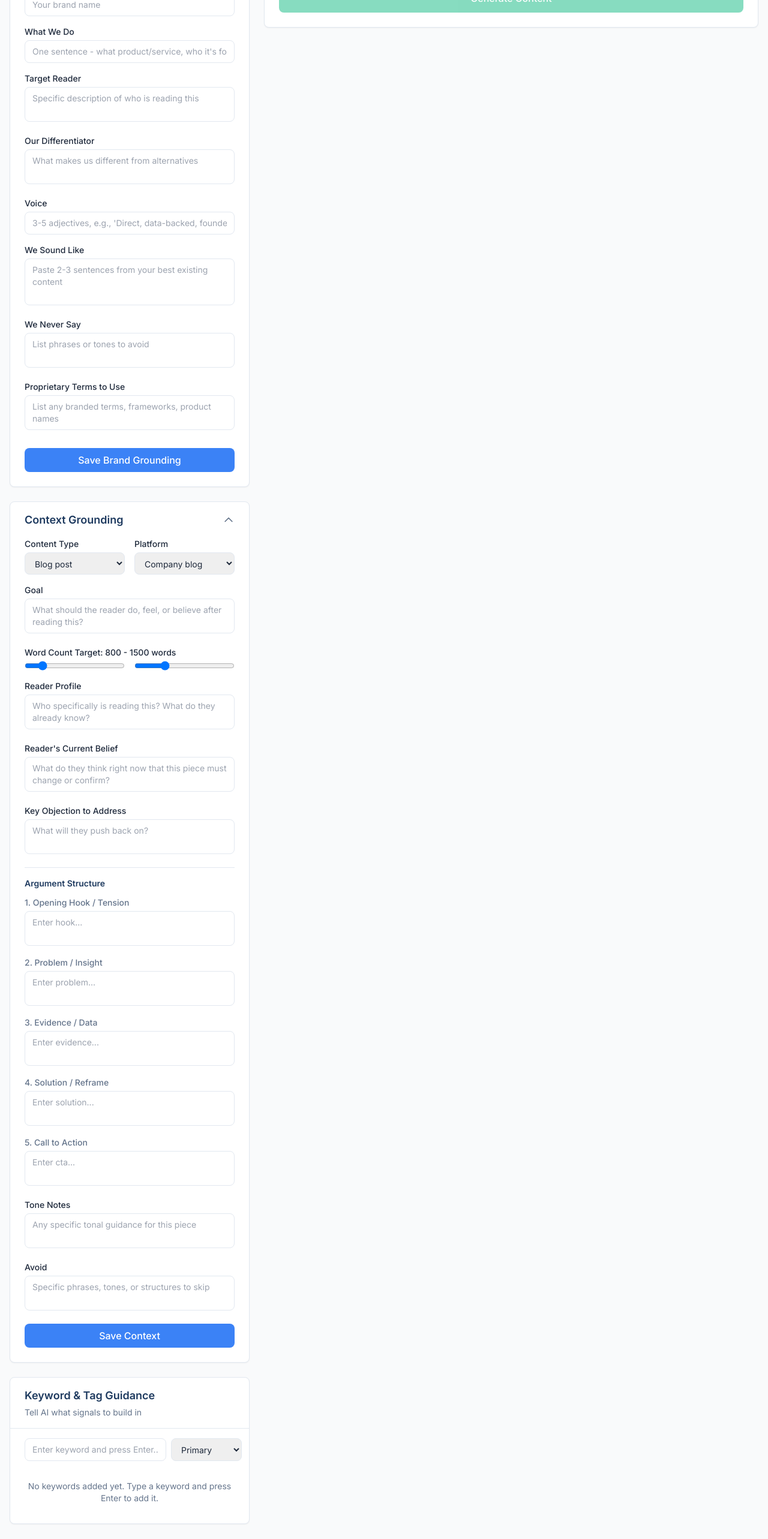
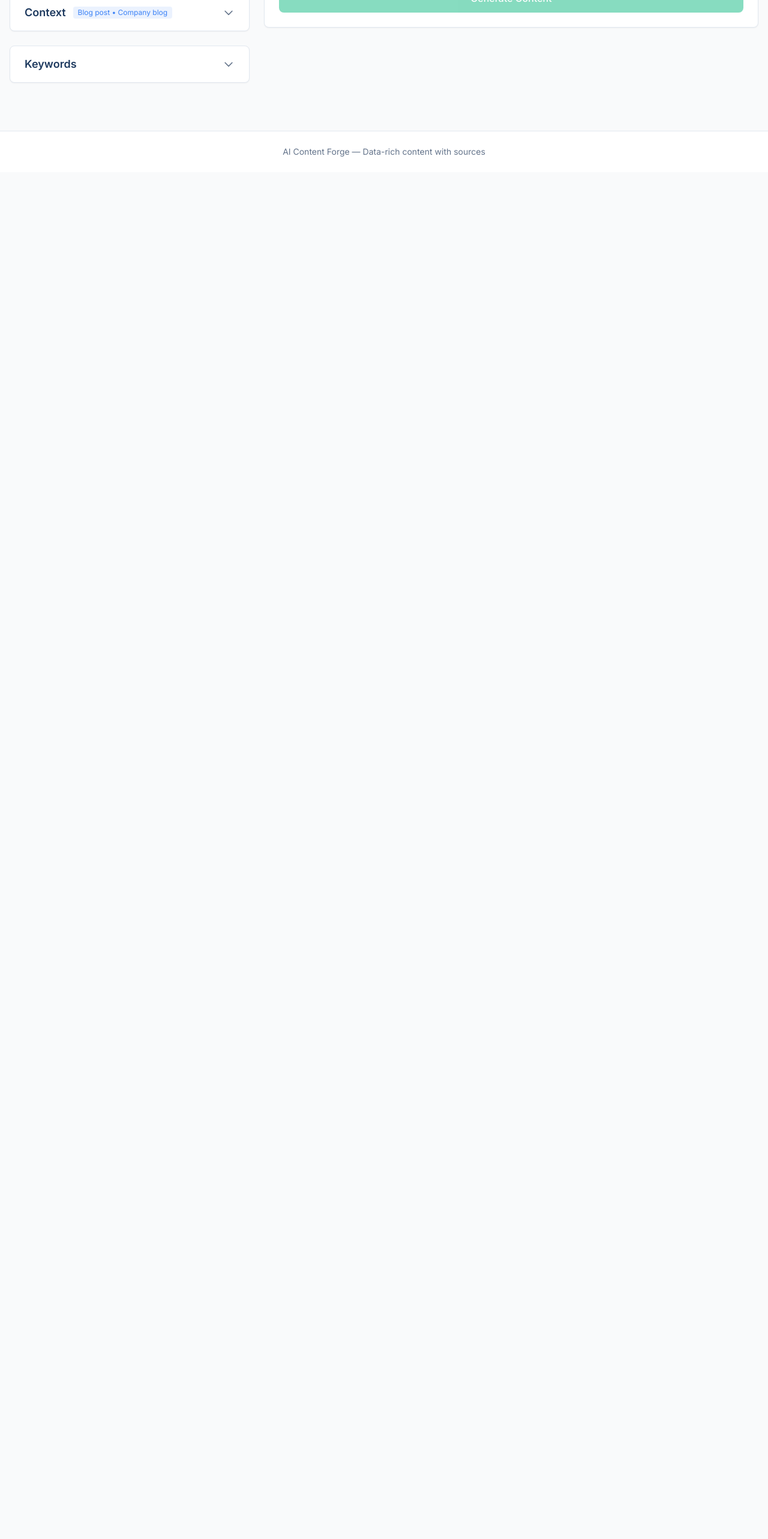
Before and after one commit to anilmittal86/aicontentforge, a Next.js app: page / in a window 1280 px wide. Shown: the part 200-2766 px from the top of the page at 60% size. After the commit the page ends 800 px from the top, so only its background shows below. Built offline with nearby package versions, Linux system fonts and the light colour scheme.

Commit message:
Simplify UI - make most fields optional, collapsible advanced options

```diff
--- a/src/components/BrandGroundingForm.tsx
+++ b/src/components/BrandGroundingForm.tsx
@@ -24,8 +24,9 @@ const emptyBrand: BrandGrounding = {
 export default function BrandGroundingForm({ onSave, onSelect, selectedBrand }: BrandGroundingFormProps) {
   const [form, setForm] = useState<BrandGrounding>(emptyBrand);
   const [savedBrands, setSavedBrands] = useState<BrandGrounding[]>([]);
-  const [isExpanded, setIsExpanded] = useState(true);
+  const [isExpanded, setIsExpanded] = useState(false);
   const [selectedId, setSelectedId] = useState<string>('');
+  const [showAdvanced, setShowAdvanced] = useState(false);
 
   useEffect(() => {
     setSavedBrands(storage.getBrandGroundings());
@@ -81,7 +82,14 @@ export default function BrandGroundingForm({ onSave, onSelect, selectedBrand }:
         onClick={() => setIsExpanded(!isExpanded)}
         className="w-full px-6 py-4 flex items-center justify-between text-left"
       >
+        <div className="flex items-center gap-3">
           <h2 className="text-lg font-semibold text-primary">Brand Grounding</h2>
+          {form.brand_name && (
+            <span className="px-2 py-0.5 bg-secondary/10 text-secondary text-xs rounded">
+              {form.brand_name}
+            </span>
+          )}
+        </div>
         <svg
           className={`w-5 h-5 text-text-secondary transition-transform ${isExpanded ? 'rotate-180' : ''}`}
           fill="none"
@@ -96,7 +104,6 @@ export default function BrandGroundingForm({ onSave, onSelect, selectedBrand }:
         <div className="px-6 pb-6 space-y-4">
           {savedBrands.length > 0 && (
             <div className="flex gap-2 items-center mb-4">
-              <label className="text-sm font-medium text-text-secondary">Load saved:</label>
               <select
                 value={selectedId}
                 onChange={(e) => {
@@ -105,16 +112,16 @@ export default function BrandGroundingForm({ onSave, onSelect, selectedBrand }:
                 }}
                 className="flex-1 px-3 py-2 border border-border rounded-lg text-sm focus:outline-none focus:ring-2 focus:ring-secondary"
               >
-                <option value="">Select a saved brand...</option>
+                <option value="">Select saved brand...</option>
                 {savedBrands.map(brand => (
                   <option key={brand.id} value={brand.id!}>
-                    {brand.brand_name || 'Untitled Brand'}
+                    {brand.brand_name || 'Untitled'}
                   </option>
                 ))}
               </select>
               <button
                 onClick={handleNew}
-                className="px-3 py-2 text-sm bg-gray-100 hover:bg-gray-200 rounded-lg transition-colors"
+                className="px-3 py-2 text-sm bg-gray-100 hover:bg-gray-200 rounded-lg"
               >
                 New
               </button>
@@ -138,17 +145,26 @@ export default function BrandGroundingForm({ onSave, onSelect, selectedBrand }:
               type="text"
               value={form.what_we_do}
               onChange={(e) => handleChange('what_we_do', e.target.value)}
-              placeholder="One sentence - what product/service, who it's for, what outcome it delivers"
+              placeholder="One sentence about your product"
               className="w-full px-3 py-2 border border-border rounded-lg text-sm focus:outline-none focus:ring-2 focus:ring-secondary"
             />
           </div>
 
+          <button
+            onClick={() => setShowAdvanced(!showAdvanced)}
+            className="text-sm text-secondary hover:underline"
+          >
+            {showAdvanced ? 'Hide' : 'Show'} advanced options
+          </button>
+
+          {showAdvanced && (
+            <div className="space-y-4 pt-2 border-t border-border">
               <div>
                 <label className="block text-sm font-medium text-text-primary mb-1">Target Reader</label>
                 <textarea
                   value={form.target_reader}
                   onChange={(e) => handleChange('target_reader', e.target.value)}
-              placeholder="Specific description of who is reading this"
+                  placeholder="Who is this for?"
                   rows={2}
                   className="w-full px-3 py-2 border border-border rounded-lg text-sm focus:outline-none focus:ring-2 focus:ring-secondary resize-none"
                 />
@@ -159,7 +175,7 @@ export default function BrandGroundingForm({ onSave, onSelect, selectedBrand }:
                 <textarea
                   value={form.our_differentiator}
                   onChange={(e) => handleChange('our_differentiator', e.target.value)}
-              placeholder="What makes us different from alternatives"
+                  placeholder="What makes you different?"
                   rows={2}
                   className="w-full px-3 py-2 border border-border rounded-lg text-sm focus:outline-none focus:ring-2 focus:ring-secondary resize-none"
                 />
@@ -171,7 +187,7 @@ export default function BrandGroundingForm({ onSave, onSelect, selectedBrand }:
                   type="text"
                   value={form.voice}
                   onChange={(e) => handleChange('voice', e.target.value)}
-              placeholder="3-5 adjectives, e.g., 'Direct, data-backed, founder-to-founder, no fluff'"
+                  placeholder="e.g., Direct, data-backed, no fluff"
                   className="w-full px-3 py-2 border border-border rounded-lg text-sm focus:outline-none focus:ring-2 focus:ring-secondary"
                 />
               </div>
@@ -181,8 +197,8 @@ export default function BrandGroundingForm({ onSave, onSelect, selectedBrand }:
                 <textarea
                   value={form.we_sound_like}
                   onChange={(e) => handleChange('we_sound_like', e.target.value)}
-              placeholder="Paste 2-3 sentences from your best existing content"
-              rows={3}
+                  placeholder="Sample content that represents your voice"
+                  rows={2}
                   className="w-full px-3 py-2 border border-border rounded-lg text-sm focus:outline-none focus:ring-2 focus:ring-secondary resize-none"
                 />
               </div>
@@ -192,34 +208,36 @@ export default function BrandGroundingForm({ onSave, onSelect, selectedBrand }:
                 <textarea
                   value={form.we_never_say}
                   onChange={(e) => handleChange('we_never_say', e.target.value)}
-              placeholder="List phrases or tones to avoid"
+                  placeholder="Phrases to avoid"
                   rows={2}
                   className="w-full px-3 py-2 border border-border rounded-lg text-sm focus:outline-none focus:ring-2 focus:ring-secondary resize-none"
                 />
               </div>
 
               <div>
-            <label className="block text-sm font-medium text-text-primary mb-1">Proprietary Terms to Use</label>
+                <label className="block text-sm font-medium text-text-primary mb-1">Proprietary Terms</label>
                 <textarea
                   value={form.proprietary_terms}
                   onChange={(e) => handleChange('proprietary_terms', e.target.value)}
-              placeholder="List any branded terms, frameworks, product names"
+                  placeholder="Branded terms to use"
                   rows={2}
                   className="w-full px-3 py-2 border border-border rounded-lg text-sm focus:outline-none focus:ring-2 focus:ring-secondary resize-none"
                 />
               </div>
+            </div>
+          )}
 
           <div className="flex gap-2 pt-2">
             <button
               onClick={handleSave}
-              className="flex-1 px-4 py-2 bg-secondary text-white rounded-lg font-medium hover:bg-blue-600 transition-colors"
+              className="flex-1 px-4 py-2 bg-secondary text-white rounded-lg font-medium hover:bg-blue-600"
             >
-              Save Brand Grounding
+              Save
             </button>
             {form.id && (
               <button
                 onClick={() => form.id && handleDelete(form.id)}
-                className="px-4 py-2 text-red-600 hover:bg-red-50 rounded-lg transition-colors"
+                className="px-4 py-2 text-red-600 hover:bg-red-50 rounded-lg"
               >
                 Delete
               </button>
--- a/src/components/ContextGroundingForm.tsx
+++ b/src/components/ContextGroundingForm.tsx
@@ -31,7 +31,8 @@ const emptyContext: ContextGrounding = {
 
 export default function ContextGroundingForm({ onSave, onChange, initialContext }: ContextGroundingFormProps) {
   const [form, setForm] = useState<ContextGrounding>(initialContext || emptyContext);
-  const [isExpanded, setIsExpanded] = useState(true);
+  const [isExpanded, setIsExpanded] = useState(false);
+  const [showAdvanced, setShowAdvanced] = useState(false);
 
   const handleChange = (field: keyof ContextGrounding, value: string | number) => {
     const updated = { ...form, [field]: value };
@@ -53,11 +54,11 @@ export default function ContextGroundingForm({ onSave, onChange, initialContext
   };
 
   const argLabels: Record<keyof ArgumentStructure, string> = {
-    hook: '1. Opening Hook / Tension',
-    problem: '2. Problem / Insight',
-    evidence: '3. Evidence / Data',
-    solution: '4. Solution / Reframe',
-    cta: '5. Call to Action',
+    hook: '1. Hook',
+    problem: '2. Problem',
+    evidence: '3. Evidence',
+    solution: '4. Solution',
+    cta: '5. CTA',
   };
 
   return (
@@ -66,7 +67,14 @@ export default function ContextGroundingForm({ onSave, onChange, initialContext
         onClick={() => setIsExpanded(!isExpanded)}
         className="w-full px-6 py-4 flex items-center justify-between text-left"
       >
-        <h2 className="text-lg font-semibold text-primary">Context Grounding</h2>
+        <div className="flex items-center gap-3">
+          <h2 className="text-lg font-semibold text-primary">Context</h2>
+          {form.content_type && (
+            <span className="px-2 py-0.5 bg-secondary/10 text-secondary text-xs rounded">
+              {form.content_type} • {form.platform}
+            </span>
+          )}
+        </div>
         <svg
           className={`w-5 h-5 text-text-secondary transition-transform ${isExpanded ? 'rotate-180' : ''}`}
           fill="none"
@@ -107,11 +115,11 @@ export default function ContextGroundingForm({ onSave, onChange, initialContext
           </div>
 
           <div>
-            <label className="block text-sm font-medium text-text-primary mb-1">Goal</label>
+            <label className="block text-sm font-medium text-text-primary mb-1">Goal *</label>
             <textarea
               value={form.goal}
               onChange={(e) => handleChange('goal', e.target.value)}
-              placeholder="What should the reader do, feel, or believe after reading this?"
+              placeholder="What should the reader do, feel, or believe after reading?"
               rows={2}
               className="w-full px-3 py-2 border border-border rounded-lg text-sm focus:outline-none focus:ring-2 focus:ring-secondary resize-none"
             />
@@ -119,9 +127,10 @@ export default function ContextGroundingForm({ onSave, onChange, initialContext
 
           <div>
             <label className="block text-sm font-medium text-text-primary mb-1">
-              Word Count Target: {form.word_count_min} - {form.word_count_max} words
+              Word Count: {form.word_count_min} - {form.word_count_max}
             </label>
-            <div className="flex gap-4 items-center">
+            <div className="flex gap-2 items-center">
+              <span className="text-xs text-text-secondary">100</span>
               <input
                 type="range"
                 min={100}
@@ -140,15 +149,25 @@ export default function ContextGroundingForm({ onSave, onChange, initialContext
                 onChange={(e) => handleChange('word_count_max', parseInt(e.target.value))}
                 className="flex-1"
               />
+              <span className="text-xs text-text-secondary">5000</span>
             </div>
           </div>
 
+          <button
+            onClick={() => setShowAdvanced(!showAdvanced)}
+            className="text-sm text-secondary hover:underline"
+          >
+            {showAdvanced ? 'Hide' : 'Show'} advanced options
+          </button>
+
+          {showAdvanced && (
+            <div className="space-y-4 pt-2 border-t border-border">
               <div>
                 <label className="block text-sm font-medium text-text-primary mb-1">Reader Profile</label>
                 <textarea
                   value={form.reader_profile}
                   onChange={(e) => handleChange('reader_profile', e.target.value)}
-              placeholder="Who specifically is reading this? What do they already know?"
+                  placeholder="Who is reading this?"
                   rows={2}
                   className="w-full px-3 py-2 border border-border rounded-lg text-sm focus:outline-none focus:ring-2 focus:ring-secondary resize-none"
                 />
@@ -159,14 +178,14 @@ export default function ContextGroundingForm({ onSave, onChange, initialContext
                 <textarea
                   value={form.reader_belief}
                   onChange={(e) => handleChange('reader_belief', e.target.value)}
-              placeholder="What do they think right now that this piece must change or confirm?"
+                  placeholder="What do they think now?"
                   rows={2}
                   className="w-full px-3 py-2 border border-border rounded-lg text-sm focus:outline-none focus:ring-2 focus:ring-secondary resize-none"
                 />
               </div>
 
               <div>
-            <label className="block text-sm font-medium text-text-primary mb-1">Key Objection to Address</label>
+                <label className="block text-sm font-medium text-text-primary mb-1">Key Objection</label>
                 <textarea
                   value={form.key_objection}
                   onChange={(e) => handleChange('key_objection', e.target.value)}
@@ -176,18 +195,18 @@ export default function ContextGroundingForm({ onSave, onChange, initialContext
                 />
               </div>
 
-          <div className="border-t border-border pt-4">
-            <h3 className="text-sm font-semibold text-primary mb-3">Argument Structure</h3>
-            <div className="space-y-3">
+              <div>
+                <h3 className="text-sm font-semibold text-primary mb-2">Argument Structure</h3>
+                <div className="space-y-2">
                   {(Object.keys(argLabels) as Array<keyof ArgumentStructure>).map((key) => (
                     <div key={key}>
-                  <label className="block text-sm font-medium text-text-secondary mb-1">
+                      <label className="block text-xs font-medium text-text-secondary mb-1">
                         {argLabels[key]}
                       </label>
                       <textarea
                         value={form.argument_structure[key]}
                         onChange={(e) => handleArgChange(key, e.target.value)}
-                    rows={2}
+                        rows={1}
                         className="w-full px-3 py-2 border border-border rounded-lg text-sm focus:outline-none focus:ring-2 focus:ring-secondary resize-none"
                         placeholder={`Enter ${key}...`}
                       />
@@ -201,7 +220,7 @@ export default function ContextGroundingForm({ onSave, onChange, initialContext
                 <textarea
                   value={form.tone_notes}
                   onChange={(e) => handleChange('tone_notes', e.target.value)}
-              placeholder="Any specific tonal guidance for this piece"
+                  placeholder="Any tonal guidance?"
                   rows={2}
                   className="w-full px-3 py-2 border border-border rounded-lg text-sm focus:outline-none focus:ring-2 focus:ring-secondary resize-none"
                 />
@@ -212,15 +231,17 @@ export default function ContextGroundingForm({ onSave, onChange, initialContext
                 <textarea
                   value={form.avoid}
                   onChange={(e) => handleChange('avoid', e.target.value)}
-              placeholder="Specific phrases, tones, or structures to skip"
+                  placeholder="What to avoid?"
                   rows={2}
                   className="w-full px-3 py-2 border border-border rounded-lg text-sm focus:outline-none focus:ring-2 focus:ring-secondary resize-none"
                 />
               </div>
+            </div>
+          )}
 
           <button
             onClick={handleSave}
-            className="w-full px-4 py-2 bg-secondary text-white rounded-lg font-medium hover:bg-blue-600 transition-colors"
+            className="w-full px-4 py-2 bg-secondary text-white rounded-lg font-medium hover:bg-blue-600"
           >
             Save Context
           </button>
--- a/src/components/KeywordInput.tsx
+++ b/src/components/KeywordInput.tsx
@@ -11,6 +11,7 @@ interface KeywordInputProps {
 export default function KeywordInput({ keywords, onChange }: KeywordInputProps) {
   const [input, setInput] = useState('');
   const [priority, setPriority] = useState<'primary' | 'secondary'>('primary');
+  const [isExpanded, setIsExpanded] = useState(false);
 
   const handleKeyDown = (e: KeyboardEvent<HTMLInputElement>) => {
     if (e.key === 'Enter' && input.trim()) {
@@ -38,14 +39,34 @@ export default function KeywordInput({ keywords, onChange }: KeywordInputProps)
   const primaryKeywords = keywords.filter(k => k.priority === 'primary');
   const secondaryKeywords = keywords.filter(k => k.priority === 'secondary');
 
+  const hasKeywords = keywords.length > 0;
+
   return (
     <div className="bg-white rounded-lg shadow-sm border border-border">
-      <div className="px-6 py-4 border-b border-border">
-        <h2 className="text-lg font-semibold text-primary">Keyword & Tag Guidance</h2>
-        <p className="text-sm text-text-secondary mt-1">Tell AI what signals to build in</p>
+      <button
+        onClick={() => setIsExpanded(!isExpanded)}
+        className="w-full px-6 py-4 flex items-center justify-between text-left"
+      >
+        <div className="flex items-center gap-3">
+          <h2 className="text-lg font-semibold text-primary">Keywords</h2>
+          {hasKeywords && (
+            <span className="px-2 py-0.5 bg-secondary/10 text-secondary text-xs rounded">
+              {primaryKeywords.length} primary, {secondaryKeywords.length} secondary
+            </span>
+          )}
         </div>
+        <svg
+          className={`w-5 h-5 text-text-secondary transition-transform ${isExpanded ? 'rotate-180' : ''}`}
+          fill="none"
+          stroke="currentColor"
+          viewBox="0 0 24 24"
+        >
+          <path strokeLinecap="round" strokeLinejoin="round" strokeWidth={2} d="M19 9l-7 7-7-7" />
+        </svg>
+      </button>
 
-      <div className="px-6 py-4 space-y-4">
+      {isExpanded && (
+        <div className="px-6 pb-4 space-y-4">
           <div className="flex gap-2">
             <div className="flex-1 flex gap-2">
               <input
@@ -53,7 +74,7 @@ export default function KeywordInput({ keywords, onChange }: KeywordInputProps)
                 value={input}
                 onChange={(e) => setInput(e.target.value)}
                 onKeyDown={handleKeyDown}
-              placeholder="Enter keyword and press Enter..."
+                placeholder="Add keyword and press Enter..."
                 className="flex-1 px-3 py-2 border border-border rounded-lg text-sm focus:outline-none focus:ring-2 focus:ring-secondary"
               />
               <select
@@ -67,9 +88,7 @@ export default function KeywordInput({ keywords, onChange }: KeywordInputProps)
             </div>
           </div>
 
-        {primaryKeywords.length > 0 && (
-          <div>
-            <h3 className="text-sm font-medium text-text-secondary mb-2">Primary Keywords</h3>
+          {hasKeywords && (
             <div className="flex flex-wrap gap-2">
               {primaryKeywords.map(kw => (
                 <span
@@ -80,7 +99,7 @@ export default function KeywordInput({ keywords, onChange }: KeywordInputProps)
                   <button
                     onClick={() => togglePriority(kw.id!)}
                     className="hover:text-primary"
-                    title="Toggle to secondary"
+                    title="Toggle"
                   >
                     ↓
                   </button>
@@ -92,14 +111,6 @@ export default function KeywordInput({ keywords, onChange }: KeywordInputProps)
                   </button>
                 </span>
               ))}
-            </div>
-          </div>
-        )}
-
-        {secondaryKeywords.length > 0 && (
-          <div>
-            <h3 className="text-sm font-medium text-text-secondary mb-2">Secondary Keywords / Tags</h3>
-            <div className="flex flex-wrap gap-2">
               {secondaryKeywords.map(kw => (
                 <span
                   key={kw.id}
@@ -109,7 +120,7 @@ export default function KeywordInput({ keywords, onChange }: KeywordInputProps)
                   <button
                     onClick={() => togglePriority(kw.id!)}
                     className="hover:text-primary"
-                    title="Toggle to primary"
+                    title="Toggle"
                   >
                     ↑
                   </button>
@@ -122,15 +133,15 @@ export default function KeywordInput({ keywords, onChange }: KeywordInputProps)
                 </span>
               ))}
             </div>
-          </div>
           )}
 
-        {keywords.length === 0 && (
-          <p className="text-sm text-text-secondary text-center py-4">
-            No keywords added yet. Type a keyword and press Enter to add it.
+          {!hasKeywords && (
+            <p className="text-sm text-text-secondary text-center py-2">
+              No keywords added. Type and press Enter to add.
             </p>
           )}
         </div>
+      )}
     </div>
   );
 }
```
Lines whose indentation alone changed are shown as unchanged.
